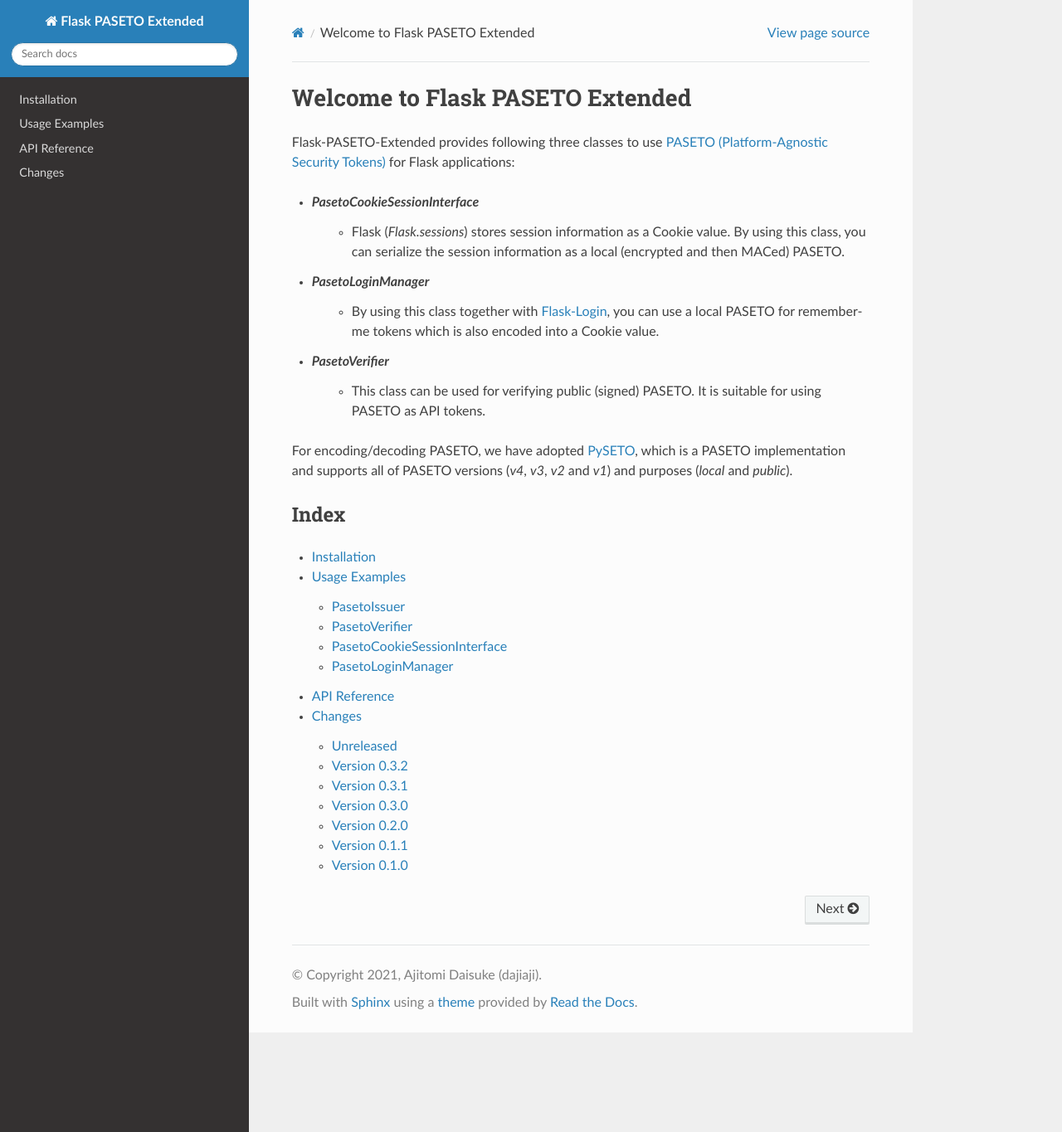
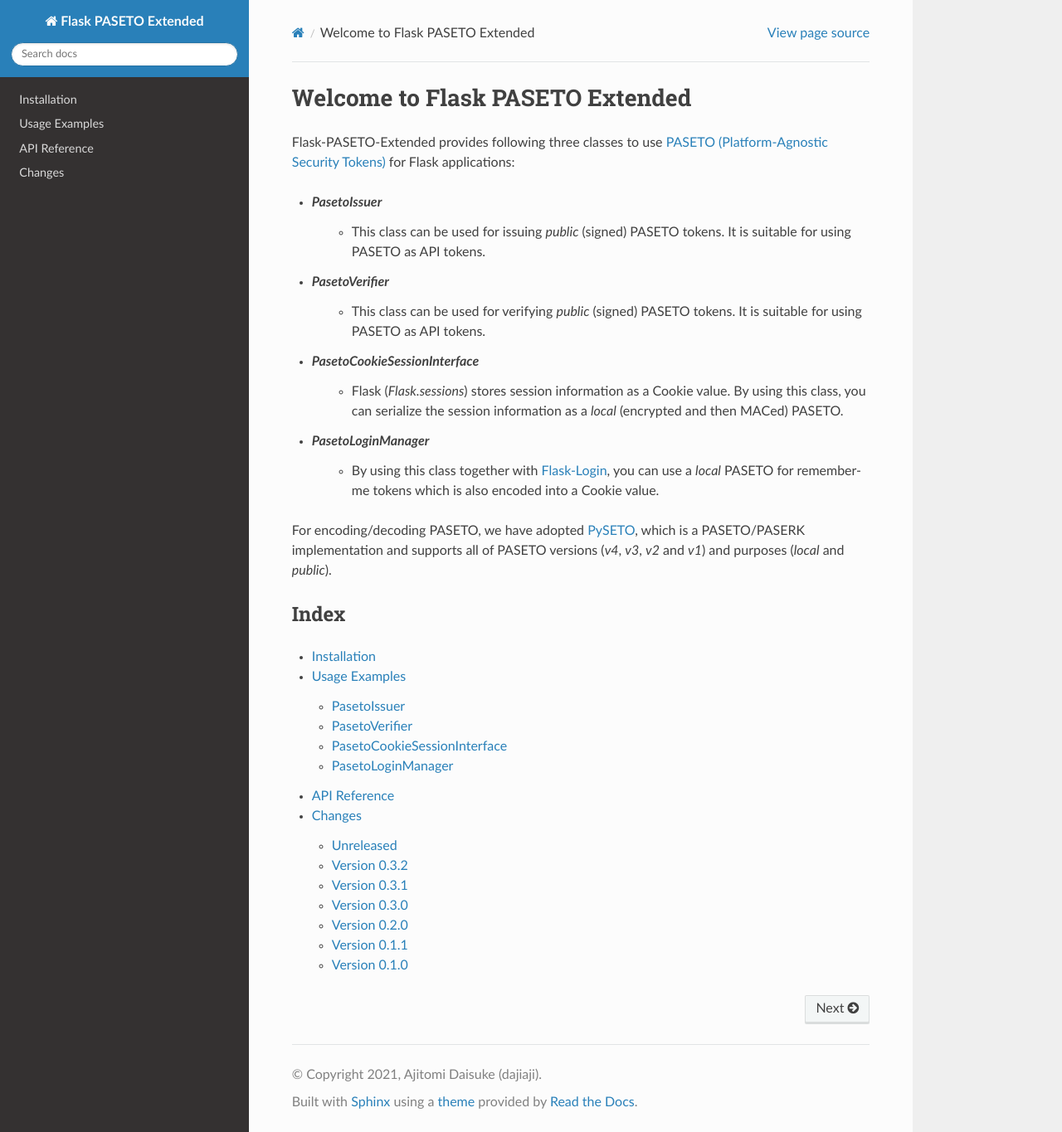
Before and after one commit to dajiaji/flask-paseto-extended, a Sphinx documentation site: the page built from docs/index.rst, in a window 1280 px wide and 1365 px high. Shown: the whole window at 83% size. Built offline with Sphinx 7.4.7 and the Read the Docs theme 2.0.0, drawn with Linux system fonts in a browser that asks for light colours.

```diff
--- a/docs/index.rst
+++ b/docs/index.rst
@@ -3,14 +3,16 @@ Welcome to Flask PASETO Extended
 
 Flask-PASETO-Extended provides following three classes to use `PASETO (Platform-Agnostic Security Tokens)`_ for Flask applications:
 
+- `PasetoIssuer`
+    - This class can be used for issuing `public` (signed) PASETO tokens. It is suitable for using PASETO as API tokens.
+- `PasetoVerifier`
+    - This class can be used for verifying `public` (signed) PASETO tokens. It is suitable for using PASETO as API tokens.
 - `PasetoCookieSessionInterface`
-    - Flask (`Flask.sessions`) stores session information as a Cookie value. By using this class, you can serialize the session information as a local (encrypted and then MACed) PASETO.
+    - Flask (`Flask.sessions`) stores session information as a Cookie value. By using this class, you can serialize the session information as a `local` (encrypted and then MACed) PASETO.
 - `PasetoLoginManager`
-    - By using this class together with `Flask-Login`_, you can use a local PASETO for remember-me tokens which is also encoded into a Cookie value.
-- `PasetoVerifier`
-    - This class can be used for verifying public (signed) PASETO. It is suitable for using PASETO as API tokens.
+    - By using this class together with `Flask-Login`_, you can use a `local` PASETO for remember-me tokens which is also encoded into a Cookie value.
 
-For encoding/decoding PASETO, we have adopted `PySETO`_, which is a PASETO implementation
+For encoding/decoding PASETO, we have adopted `PySETO`_, which is a PASETO/PASERK implementation
 and supports all of PASETO versions (`v4`, `v3`, `v2` and `v1`) and purposes (`local` and `public`).
 
 Index
```
